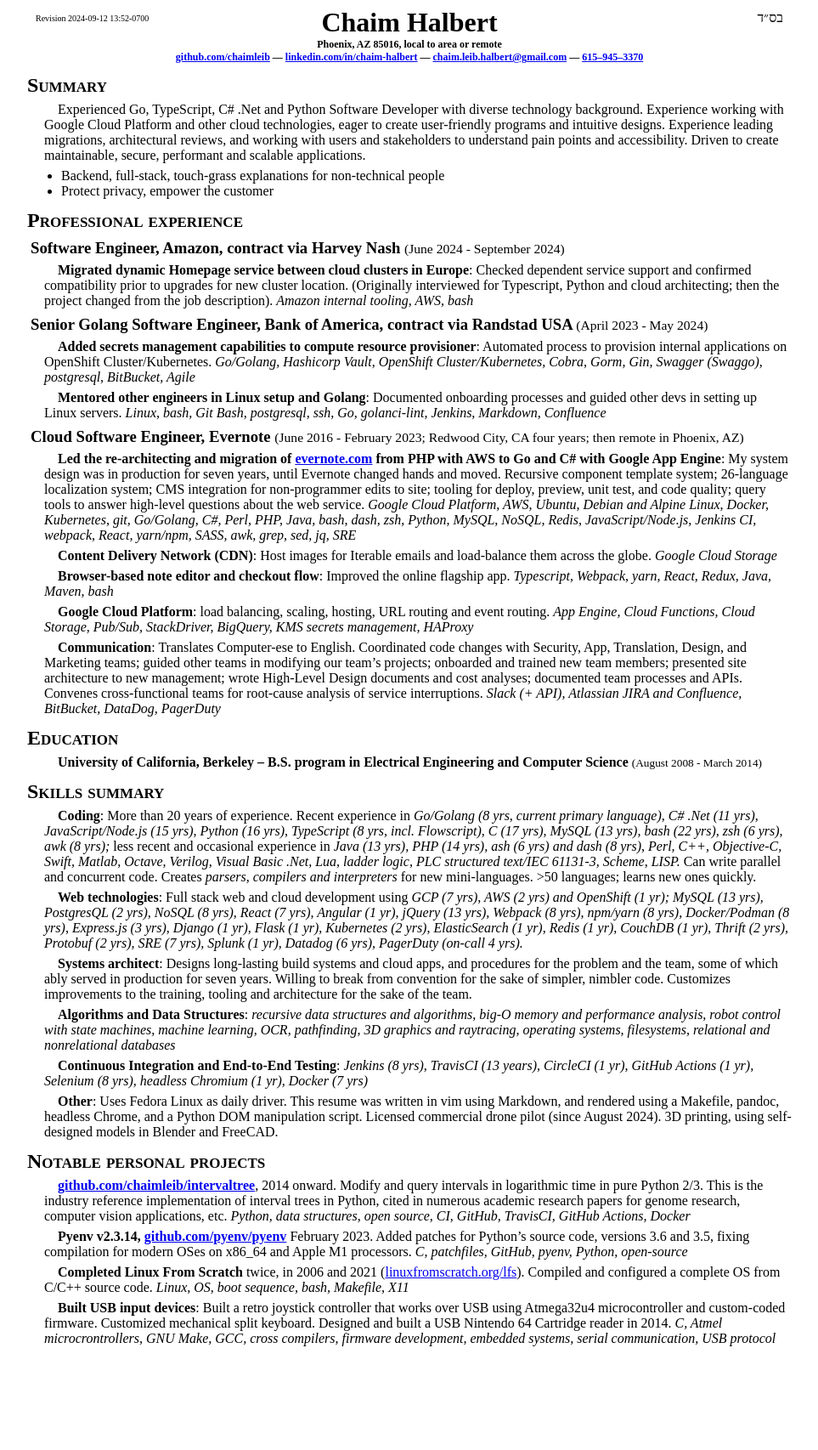
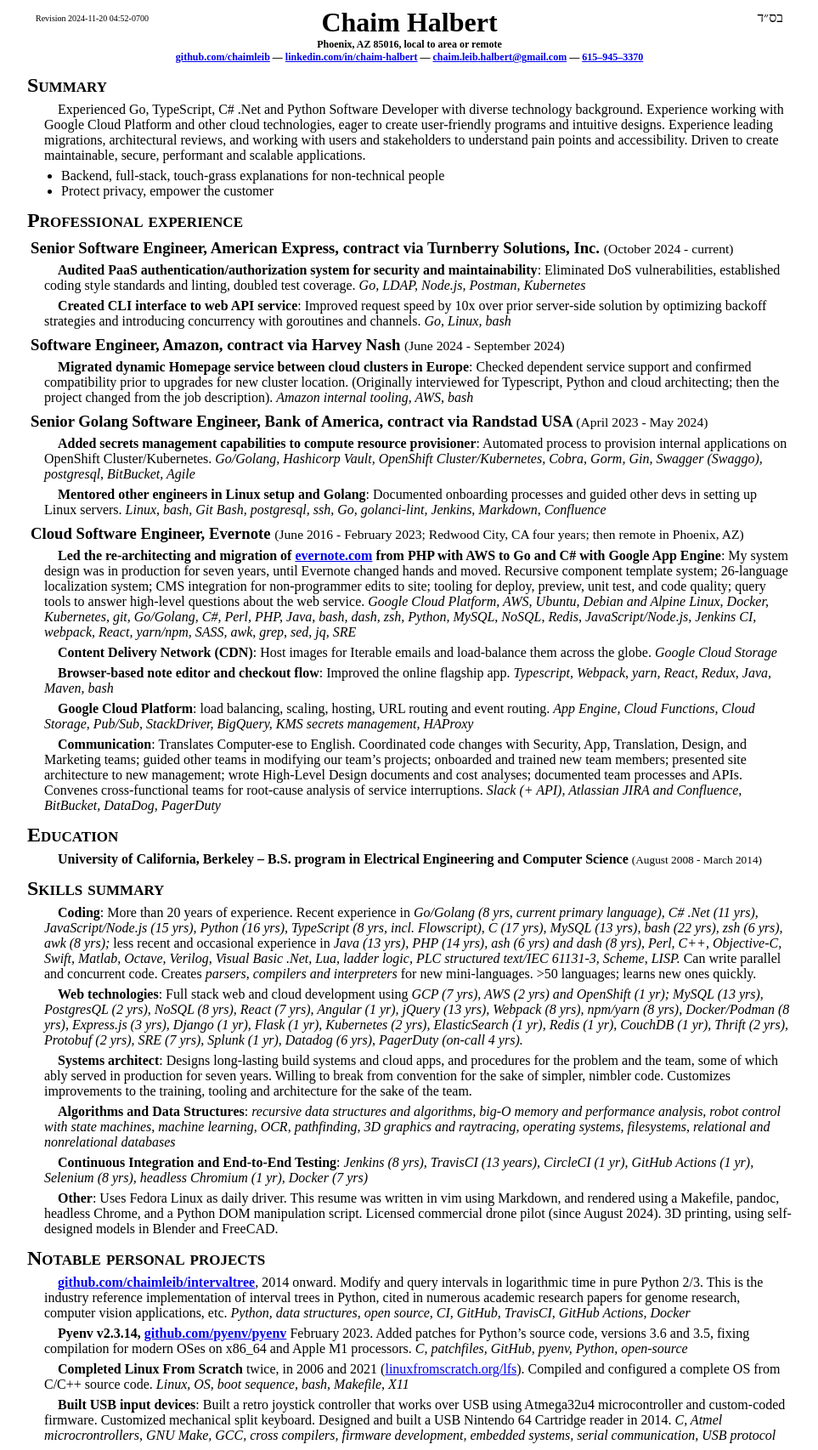
Before and after one commit to chaimleib/chaimleib.github.io, a Jekyll site: the page built from resume/index.html, in a window 1280 px wide. Shown: the whole page at 85% size, without its empty margins (158-1121 px from the left). Built offline with Jekyll 4.4.1, drawn with Linux system fonts in a browser that asks for light colours; before the commit the page ends 1592 px from its top, so only the background shows below that.

Commit message:
resume: American Express 10-2024

```diff
--- a/_layouts/resume.html
+++ b/_layouts/resume.html
@@ -3,7 +3,7 @@
   <meta charset="utf-8"/>
   <meta name="generator" content="pandoc"/>
   <meta name="viewport" content="width=device-width, initial-scale=1.0, user-scalable=yes"/>
-  <meta name="revised" content="Chaim Halbert, 2024-09-12 13:52-0700"/>
+  <meta name="revised" content="Chaim Halbert, 2024-11-20 04:52-0700"/>
   <title>Chaim Halbert</title>
   <style>
     code{white-space: pre-wrap;}
@@ -116,7 +116,7 @@
 <div class="content">
 <header id="title-block-header">
 <h1 class="title">Chaim Halbert</h1>
-</header><div id="revision">Revision 2024-09-12 13:52-0700</div>
+</header><div id="revision">Revision 2024-11-20 04:52-0700</div>
 <div id="bsd" dir="rtl">
 בס״ד
 </div>
@@ -183,6 +183,17 @@
 <li>Protect privacy, empower the customer</li>
 </ul>
 <h2 id="professional-experience">Professional experience</h2>
+<h3 id="senior-software-engineer-american-express-contract-via-turnberry-solutions-inc.-october-2024---current">Senior
+Software Engineer, American Express, contract via Turnberry Solutions,
+Inc. <small>(October 2024 - current)</small></h3>
+<p><strong>Audited PaaS authentication/authorization system for security
+and maintainability</strong>: Eliminated DoS vulnerabilities,
+established coding style standards and linting, doubled test coverage.
+<em>Go, LDAP, Node.js, Postman, Kubernetes</em></p>
+<p><strong>Created CLI interface to web API service</strong>: Improved
+request speed by 10x over prior server-side solution by optimizing
+backoff strategies and introducing concurrency with goroutines and
+channels. <em>Go, Linux, bash</em></p>
 <h3 id="software-engineer-amazon-contract-via-harvey-nash-june-2024---september-2024">Software
 Engineer, Amazon, contract via Harvey Nash <small>(June 2024 - September
 2024)</small></h3>
```
